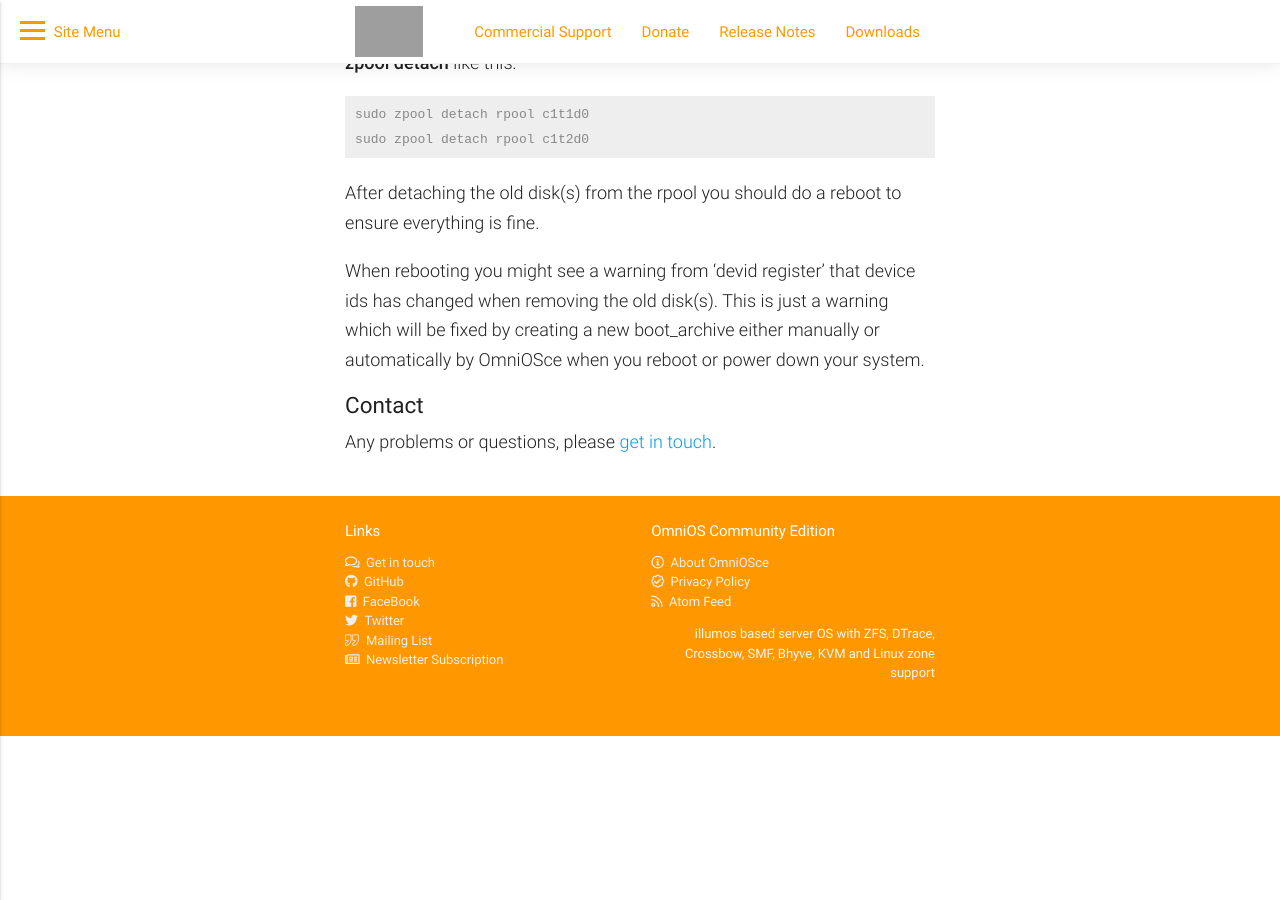
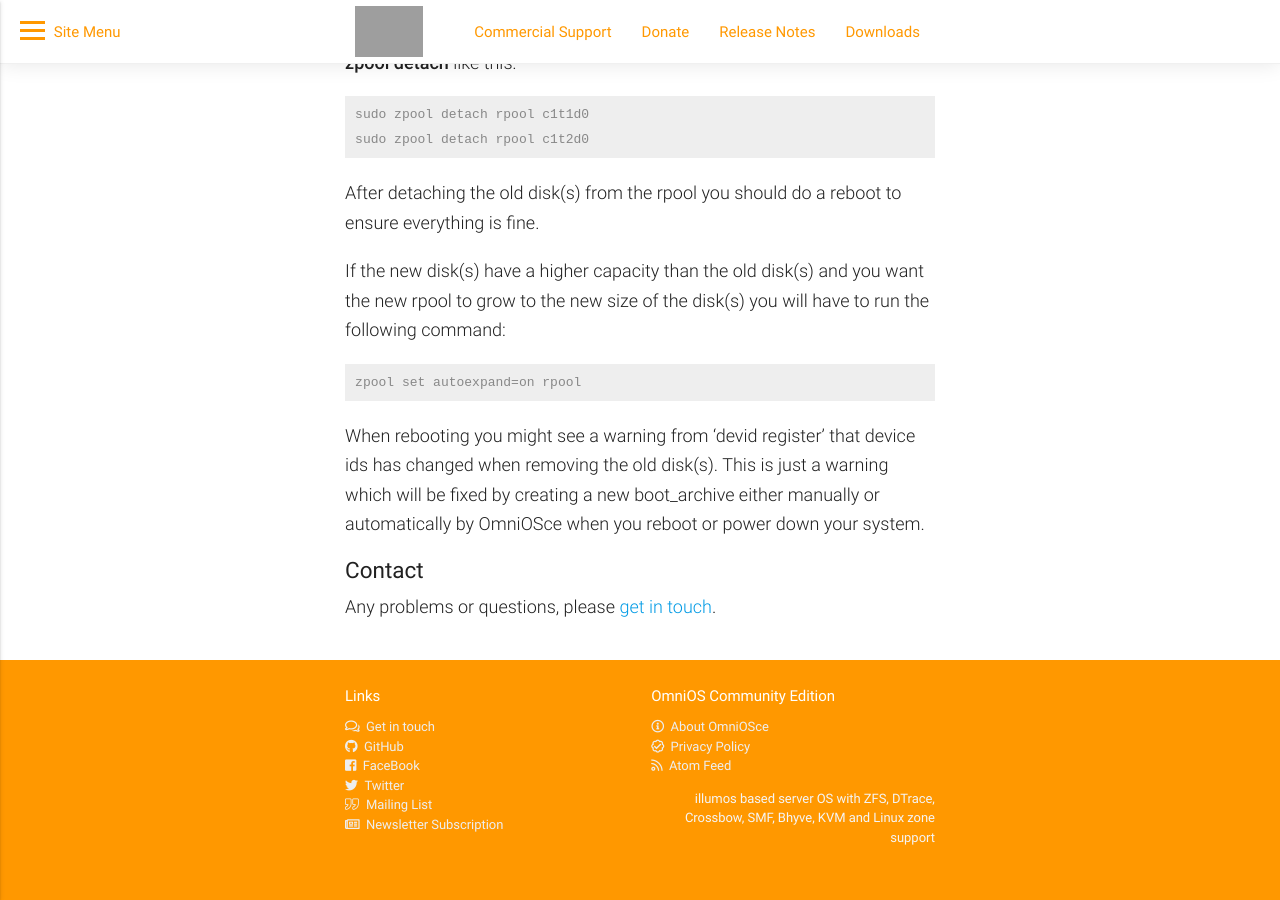
Before and after one commit to omniosorg/omniosorg.github.io, a Jekyll site: the page built from _docs/info/migrate_rpool.md, in a window 1280 px wide and 900 px high, scrolled down 3439 px. Built offline with Jekyll 4.4.1, drawn with Linux system fonts in a browser that asks for light colours; comment, search, counter and statistics services are not loaded; before the commit the page ends 4175 px from its top, so only the background shows below that; grey boxes are pictures that could not be loaded.

Commit message:
Add info about expanding the new rpool if disk capacity is higher on the new disk(s)
Signed-off-by: Michael Rasmussen <mir@datanom.net>

````diff
--- a/_docs/info/migrate_rpool.md
+++ b/_docs/info/migrate_rpool.md
@@ -136,6 +136,12 @@ sudo zpool detach rpool c1t2d0
 
 After detaching the old disk(s) from the rpool you should do a reboot to ensure everything is fine.
 
+If the new disk(s) have a higher capacity than the old disk(s) and you want the new rpool to grow to the new size of the disk(s) you will have to run the following command:
+
+``` terminal
+zpool set autoexpand=on rpool
+```
+
 When rebooting you might see a warning from 'devid register' that device ids has changed when removing the old disk(s). This is just a warning which will be fixed by creating a new boot_archive either manually or automatically by OmniOSce when you reboot or power down your system.
 
 ### Contact
````
